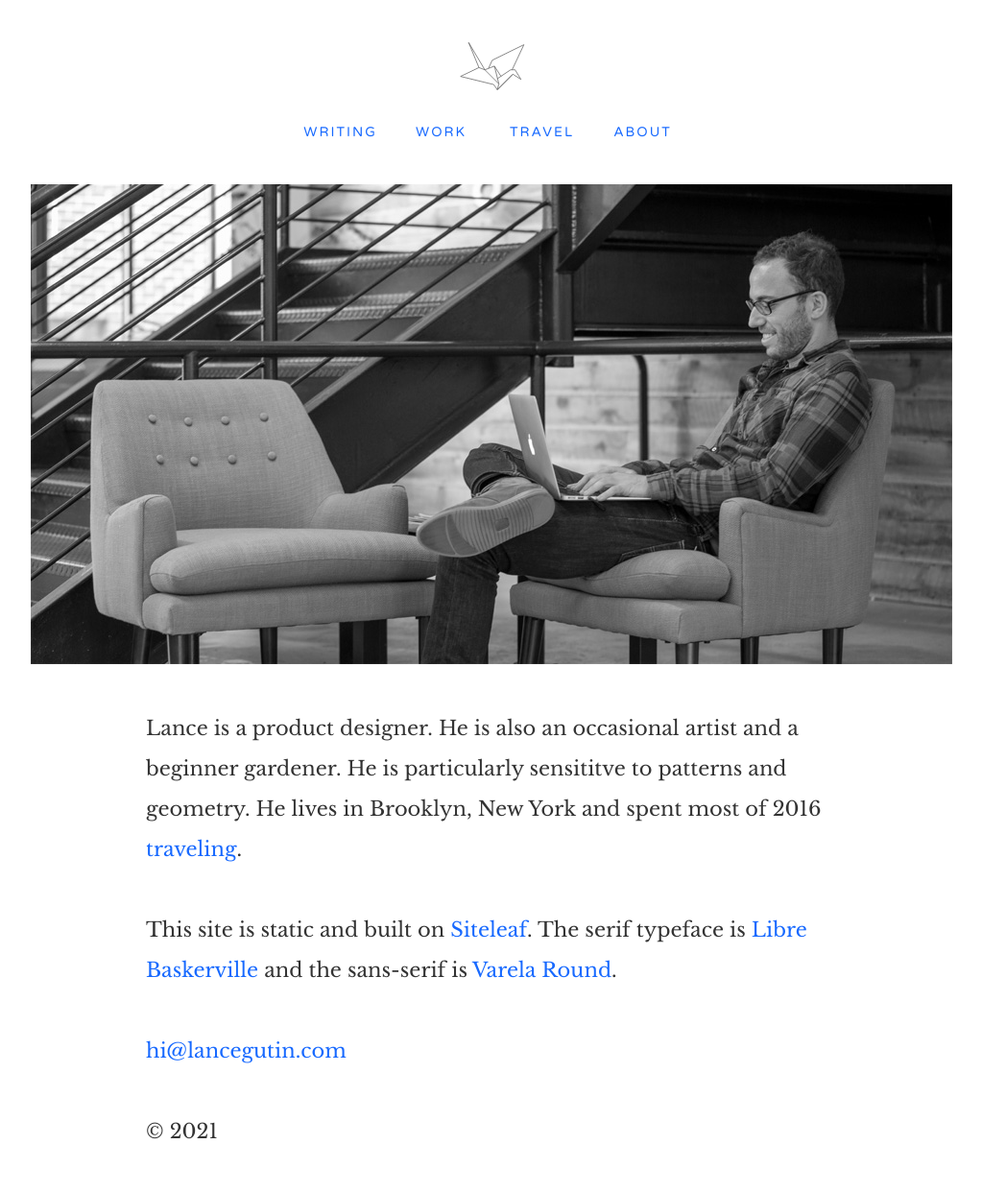
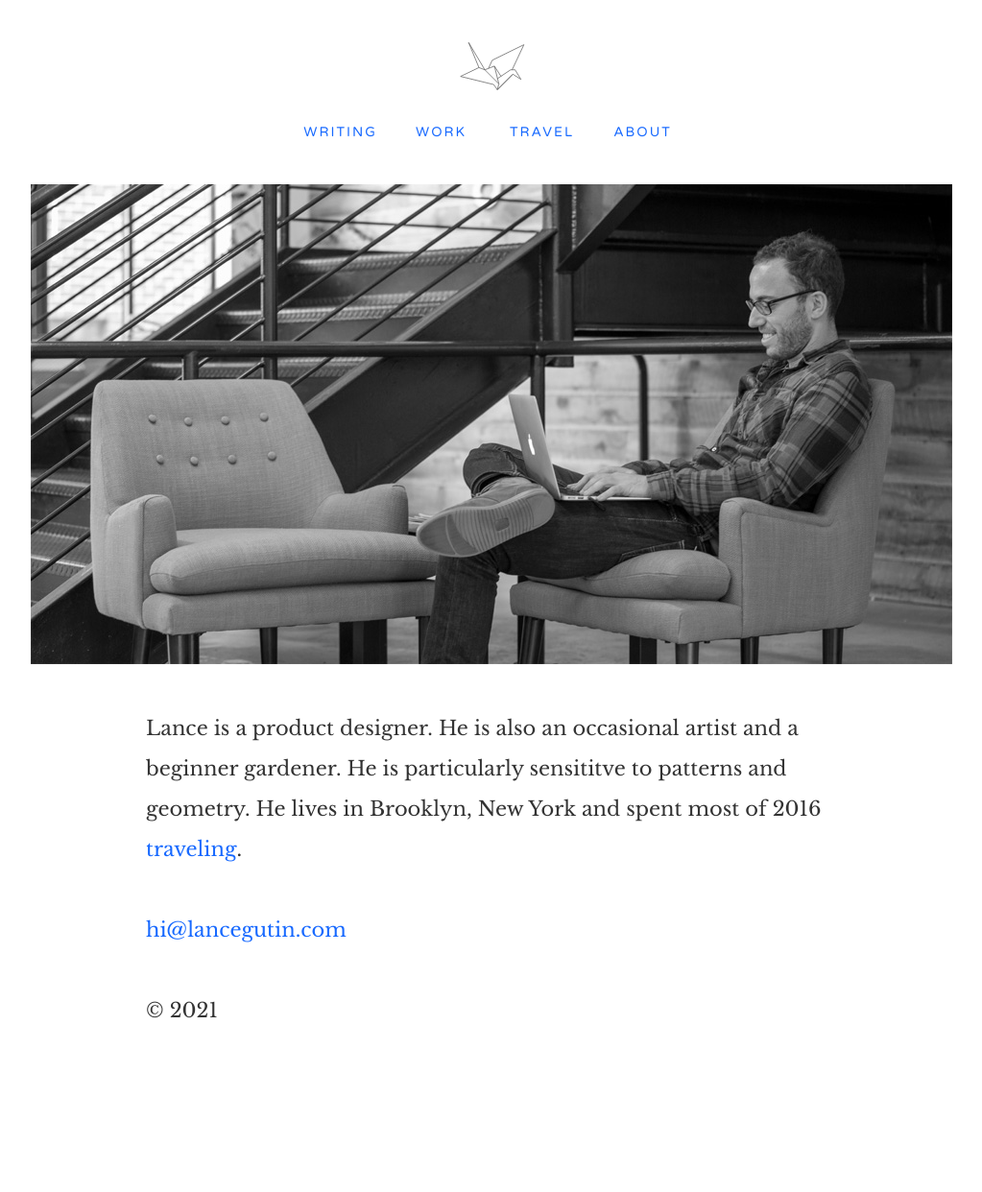
Before and after one commit to lancegutin/lancegutin.github.io, a Jekyll site: the page built from index.html, in a window 1280 px wide. Shown: the whole page at 96% size, without its empty margins (128-1151 px from the left). Built offline with Jekyll 4.4.1, drawn with Linux system fonts in a browser that asks for light colours; nearby versions of some CDN libraries; after the commit the page ends 1116 px from its top, so only the background shows below that.

Commit message:
Update index.html

```diff
--- a/index.html
+++ b/index.html
@@ -9,8 +9,6 @@ layout: default
 
 <p>Lance is a product designer. He is also an occasional artist and a beginner gardener. He is particularly sensititve to patterns and geometry. He lives in Brooklyn, New York and spent most of 2016 <a href="https://www.instagram.com/lancetravels/">traveling</a>.
 
-<p>This site is static and built on <a href="http://www.siteleaf.com/">Siteleaf</a>. The serif typeface is <a href="https://www.google.com/fonts/specimen/Libre+Baskerville">Libre Baskerville</a> and the sans-serif is <a href="https://www.google.com/fonts/specimen/Varela+Round">Varela Round</a>.</p>
-
 <p><a href="mailto:hi@lancegutin.com">hi@lancegutin.com</a></p>
 
 <p>© {{ 'now' | date: "%Y" }}</p>
```
